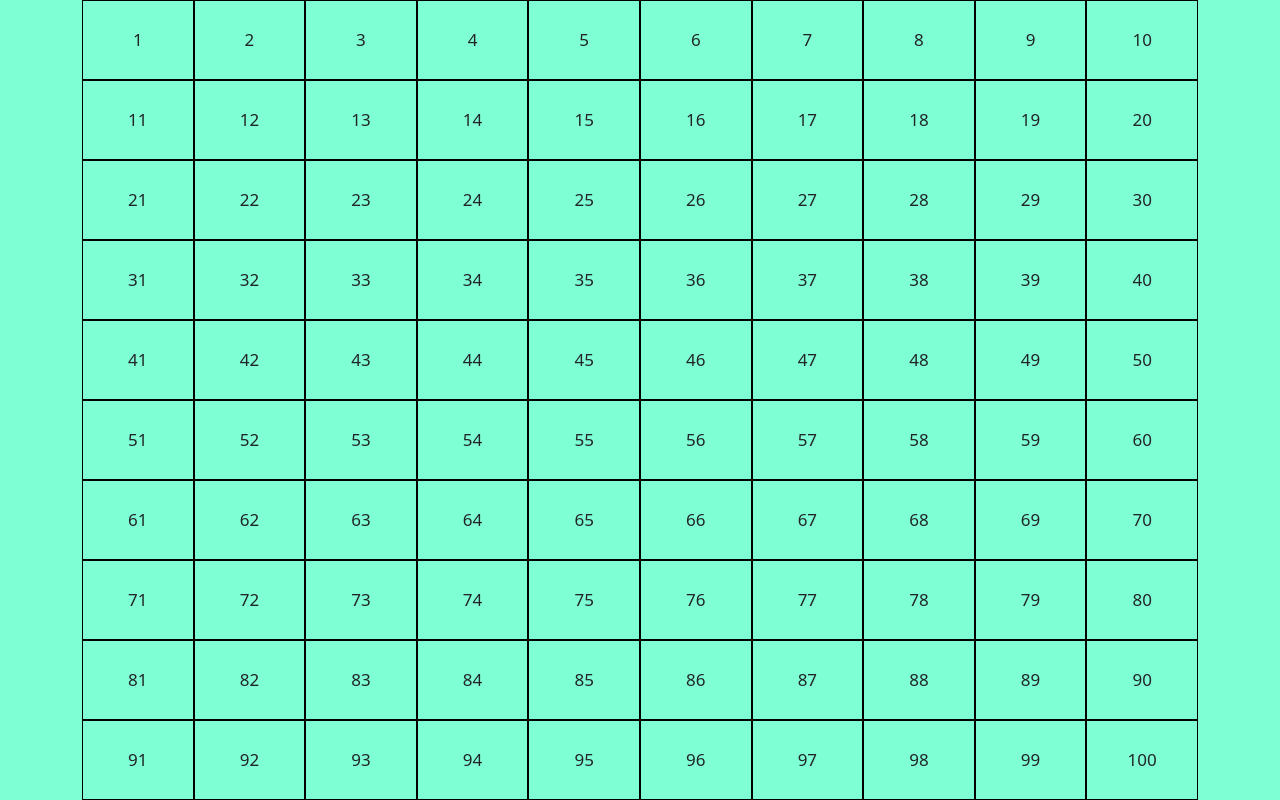
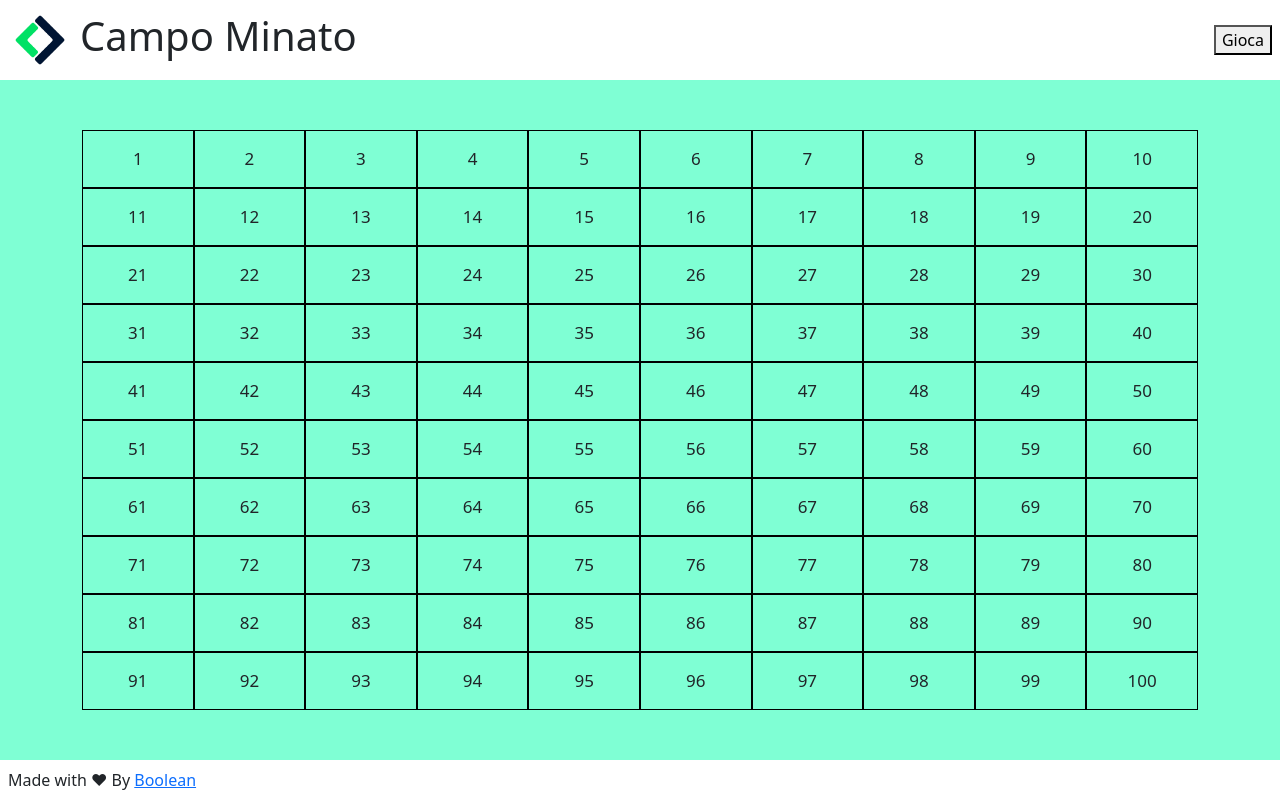
Before and after one commit to davidedev04/js-campominato-grid, a plain HTML site: page index.html in a window 1280 px wide. Drawn offline with nearby package versions, Linux system fonts and the light colour scheme.

Commit message:
esercizio finito

```diff
--- a/campo.js
+++ b/campo.js
@@ -14,6 +14,7 @@ for (let i = 1; i <= 100; i++) {
         function () {
 
             this.classList.add("clicked");
+            console.log(i);
 
         }
 
--- a/css/style.css
+++ b/css/style.css
@@ -1,24 +1,35 @@
-
-.page{
-    width: 100vw;
-    height: 100vh;
-    background-color: #7fffd4;
+img{
+    width: 80px;
 }
 
-#grid{
+.page {
+    background-color: #7fffd4;
+    height: calc(100vh - 120px);
+}
+
+header{
+    height: 80px;
+}
+
+footer{
+    height: 40px;
+}
+
+#grid {
     width: 100%;
     height: 100%;
     display: flex;
     flex-wrap: wrap;
+    padding: 50px 0;
 }
 
-.height_c{
+.height_c {
     height: 100%;
 }
 
-.square{
-    width: 10%;
-    height: 10%;
+.square {
+    width: calc(100% / 10);
+    height: calc(100% / 10);
     border: 1px solid #000;
     display: flex;
     justify-content: center;
@@ -26,6 +37,10 @@
     font-size: 17px;
 }
 
-.clicked{
+.square:hover {
+    cursor: pointer;
+}
+
+.clicked {
     background-color: rgb(0, 157, 255);
 }
--- a/index.html
+++ b/index.html
@@ -9,13 +9,22 @@
     <link href="https://cdn.jsdelivr.net/npm/bootstrap@5.0.2/dist/css/bootstrap.min.css" rel="stylesheet"
         integrity="sha384-EVSTQN3/azprG1Anm3QDgpJLIm9Nao0Yz1ztcQTwFspd3yD65VohhpuuCOmLASjC" crossorigin="anonymous">
 
-        <!-- CSS -->
-        <link rel="stylesheet" href="css/style.css">
+    <!-- CSS -->
+    <link rel="stylesheet" href="css/style.css">
 
     <title>Campo minato</title>
 </head>
 
 <body>
+    <header>
+        <div class="d-flex align-items-center justify-content-between">
+            <div class="d-flex align-items-center">
+                <img src="mobile-logo.png" alt="">
+                <h1>Campo Minato</h1>
+            </div>
+            <button class="me-2">Gioca</button>
+        </div>
+    </header>
     <div class="page">
         <div class="container height_c">
             <div id="grid">
@@ -23,6 +32,11 @@
             </div>
         </div>
     </div>
+    <footer class="d-flex align-items-center">
+        <span class="ms-2">
+            Made with ♥ By <a href="#">Boolean</a>
+        </span>
+    </footer>
 
     <script type="text/javascript" src="campo.js"></script>
 
```
Also changed, not shown: mobile-logo.png (added).
